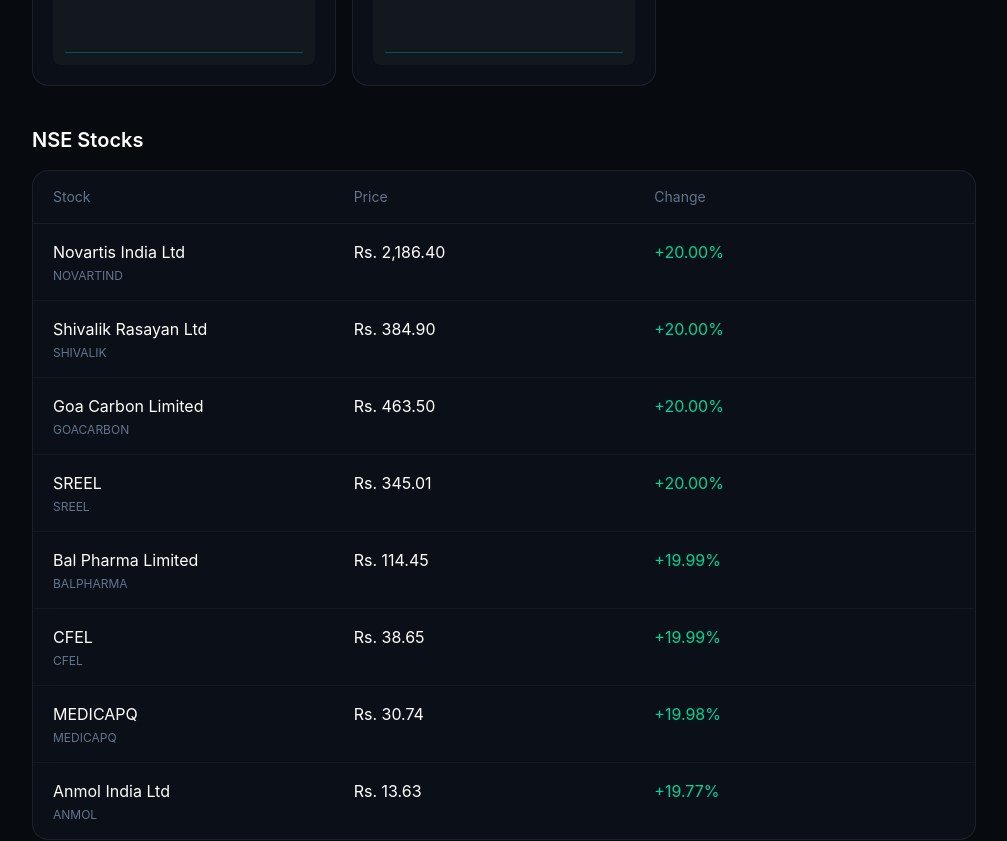
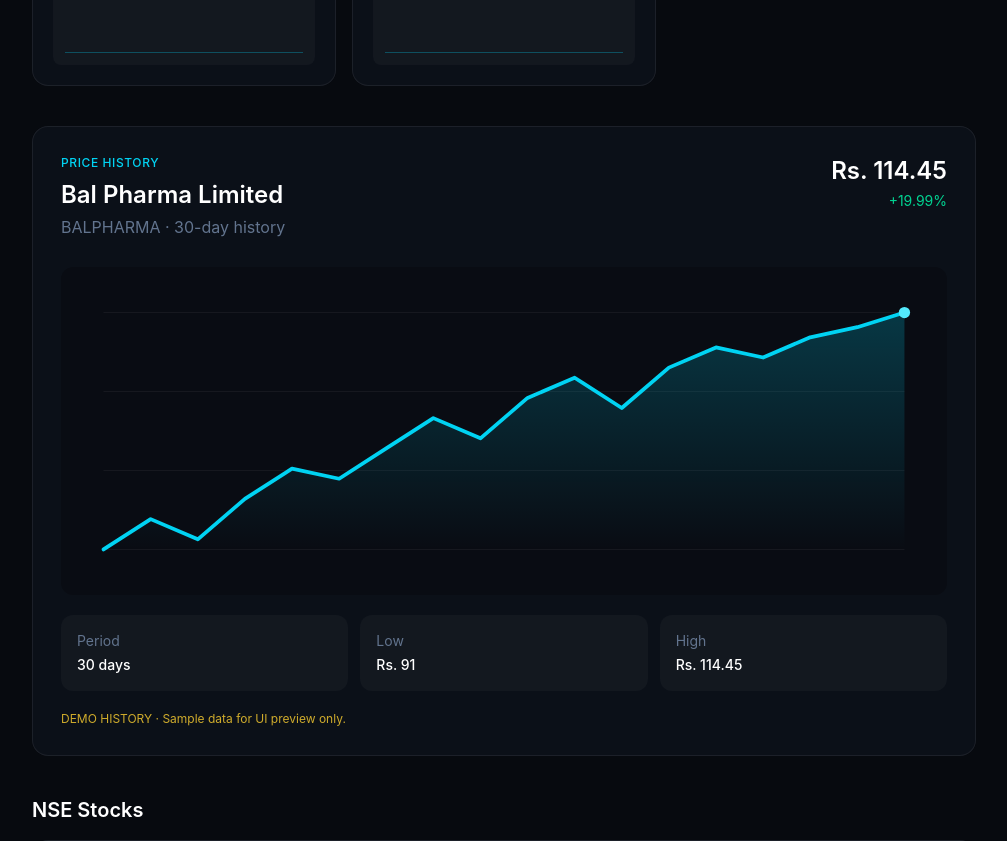
Before and after one commit to intersprit123/CodeX, a Next.js app: page /markets in a window 1280 px wide. Shown: the part 1080-1921 px from the top of the page, without its empty margins (264-1271 px from the left). Built offline with nearby package versions, Linux system fonts and the light colour scheme.

Commit message:
Add demo price history screen

```diff
--- a/app/markets/page.tsx
+++ b/app/markets/page.tsx
@@ -1,4 +1,6 @@
 'use client'
+
+import { useMemo, useState } from 'react'
 
 const quotes = [
   { symbol: 'NOVARTIND', name: 'Novartis India Ltd', price: 2186.40, changePercent: 20, currency: 'INR' },
@@ -11,10 +13,59 @@
   { symbol: 'ANMOL', name: 'Anmol India Ltd', price: 13.63, changePercent: 19.77, currency: 'INR' },
 ]
 
+const history: Record<string, number[]> = {
+  NOVARTIND: [1818, 1840, 1826, 1872, 1894, 1881, 1915, 1950, 1932, 1988, 2014, 2050, 2038, 2075, 2110, 2098, 2142, 2186],
+  SHIVALIK: [321, 326, 319, 331, 337, 334, 341, 348, 344, 352, 359, 354, 362, 369, 365, 374, 380, 384.9],
+  GOACARBON: [392, 401, 398, 407, 415, 411, 423, 431, 426, 438, 445, 441, 449, 456, 452, 459, 461, 463.5],
+  SREEL: [286, 291, 288, 297, 302, 299, 307, 313, 309, 318, 325, 321, 329, 334, 331, 338, 342, 345.01],
+  BALPHARMA: [91, 94, 92, 96, 99, 98, 101, 104, 102, 106, 108, 105, 109, 111, 110, 112, 113, 114.45],
+  CFEL: [30.2, 31, 30.7, 32, 32.8, 32.4, 33.1, 34, 33.6, 34.5, 35.2, 34.9, 35.8, 36.4, 36.1, 37.2, 38, 38.65],
+  MEDICAPQ: [24.1, 24.8, 24.5, 25.2, 25.8, 25.5, 26.2, 27, 26.7, 27.4, 28.1, 27.8, 28.6, 29.2, 29, 29.6, 30.1, 30.74],
+  ANMOL: [10.8, 11.1, 10.9, 11.3, 11.6, 11.5, 11.8, 12.1, 11.9, 12.3, 12.5, 12.4, 12.7, 12.9, 12.8, 13.1, 13.3, 13.63],
+}
+
+function FakeChart({ values }: { values: number[] }) {
+  const width = 900
+  const height = 300
+  const pad = 24
+  const min = Math.min(...values)
+  const max = Math.max(...values)
+  const range = max - min || 1
+  const points = values.map((value, index) => {
+    const x = pad + (index / (values.length - 1)) * (width - pad * 2)
+    const y = height - pad - ((value - min) / range) * (height - pad * 2)
+    return `${x},${y}`
+  }).join(' ')
+
+  return (
+    <svg viewBox={`0 0 ${width} ${height}`} className="w-full h-72" role="img" aria-label="Demo 30-day price history chart">
+      <defs>
+        <linearGradient id="historyFill" x1="0" x2="0" y1="0" y2="1">
+          <stop offset="0%" stopColor="currentColor" stopOpacity="0.22" />
+          <stop offset="100%" stopColor="currentColor" stopOpacity="0" />
+        </linearGradient>
+      </defs>
+      {[0, 1, 2, 3].map((row) => {
+        const y = pad + row * ((height - pad * 2) / 3)
+        return <line key={row} x1={pad} x2={width - pad} y1={y} y2={y} stroke="currentColor" className="text-white/[.06]" />
+      })}
+      <polyline points={`${pad},${height - pad} ${points} ${width - pad},${height - pad}`} fill="url(#historyFill)" className="text-cyan-400" stroke="none" />
+      <polyline points={points} fill="none" stroke="currentColor" strokeWidth="4" strokeLinecap="round" strokeLinejoin="round" className="text-cyan-400" />
+      <circle cx={width - pad} cy={height - pad - ((values[values.length - 1] - min) / range) * (height - pad * 2)} r="6" fill="currentColor" className="text-cyan-300" />
+    </svg>
+  )
+}
+
 export default function Markets() {
+  const [selected, setSelected] = useState(quotes[4].symbol)
+  const selectedQuote = quotes.find((quote) => quote.symbol === selected) ?? quotes[4]
+  const values = history[selectedQuote.symbol]
+  const low = useMemo(() => Math.min(...values), [values])
+  const high = useMemo(() => Math.max(...values), [values])
+
   return (
     <main className="p-6 md:p-10 max-w-7xl mx-auto">
-<a href="/" className="text-sm text-cyan-400">MarketOS</a>
+      <a href="/" className="text-sm text-cyan-400">MarketOS</a>
 
       <div className="flex flex-col md:flex-row md:items-end justify-between mt-8 gap-4">
         <div>
@@ -22,63 +73,82 @@
           <h1 className="text-4xl font-bold mt-2">Indian Markets</h1>
           <p className="text-slate-500 mt-2">Demo NSE market data</p>
         </div>
-
-        <div className="glass px-4 py-2 rounded-xl text-xs text-amber-300">
-<div className="glass px-4 py-2 rounded-xl text-xs text-amber-300">DEMO MODE</div>
-        </div>
+        <div className="glass px-4 py-2 rounded-xl text-xs text-amber-300">DEMO MODE</div>
       </div>
 
       <div className="grid md:grid-cols-2 xl:grid-cols-3 gap-4 mt-8">
         {quotes.map((quote) => (
-          <div className="glass rounded-2xl p-5 hover:bg-white/[.05] transition" key={quote.symbol}>
+          <button
+            type="button"
+            onClick={() => setSelected(quote.symbol)}
+            className={`glass rounded-2xl p-5 text-left hover:bg-white/[.05] transition ${selected === quote.symbol ? 'ring-1 ring-cyan-400/60' : ''}`}
+            key={quote.symbol}
+          >
             <div className="text-sm text-cyan-400">NSE</div>
             <div className="mt-4 text-slate-400">{quote.name}</div>
             <div className="text-sm text-slate-500 mt-1">{quote.symbol}</div>
-            <div className="text-2xl font-semibold mt-3">
-              Rs. {quote.price.toLocaleString('en-IN', {
-                minimumFractionDigits: 2,
-                maximumFractionDigits: 2,
-              })}
-            </div>
+            <div className="text-2xl font-semibold mt-3">Rs. {quote.price.toLocaleString('en-IN', { minimumFractionDigits: 2, maximumFractionDigits: 2 })}</div>
             <div className={`mt-2 ${quote.changePercent >= 0 ? 'text-emerald-400' : 'text-red-400'}`}>
               {quote.changePercent >= 0 ? '+' : ''}{quote.changePercent.toFixed(2)}%
             </div>
             <div className="h-20 mt-5 rounded-lg bg-white/[.03] relative overflow-hidden">
               <div className="absolute bottom-3 left-3 right-3 h-px bg-cyan-400/30" />
             </div>
-          </div>
+          </button>
         ))}
       </div>
+
+      <section className="glass rounded-2xl mt-10 p-5 md:p-7">
+        <div className="flex flex-col md:flex-row md:items-start justify-between gap-4">
+          <div>
+            <div className="text-cyan-400 text-xs font-medium tracking-wider">PRICE HISTORY</div>
+            <h2 className="text-2xl font-semibold mt-2">{selectedQuote.name}</h2>
+            <p className="text-slate-500 mt-1">{selectedQuote.symbol} · 30-day history</p>
+          </div>
+          <div className="text-right">
+            <div className="text-2xl font-semibold">Rs. {selectedQuote.price.toLocaleString('en-IN', { minimumFractionDigits: 2, maximumFractionDigits: 2 })}</div>
+            <div className="text-emerald-400 text-sm mt-1">+{selectedQuote.changePercent.toFixed(2)}%</div>
+          </div>
+        </div>
+
+        <div className="mt-7 rounded-xl bg-black/20 p-3 md:p-5 text-cyan-400 overflow-hidden">
+          <FakeChart values={values} />
+        </div>
+
+        <div className="grid grid-cols-3 gap-3 mt-5 text-sm">
+          <div className="rounded-xl bg-white/[.03] p-4">
+            <div className="text-slate-500">Period</div>
+            <div className="mt-1 font-medium">30 days</div>
+          </div>
+          <div className="rounded-xl bg-white/[.03] p-4">
+            <div className="text-slate-500">Low</div>
+            <div className="mt-1 font-medium">Rs. {low.toLocaleString('en-IN', { maximumFractionDigits: 2 })}</div>
+          </div>
+          <div className="rounded-xl bg-white/[.03] p-4">
+            <div className="text-slate-500">High</div>
+            <div className="mt-1 font-medium">Rs. {high.toLocaleString('en-IN', { maximumFractionDigits: 2 })}</div>
+          </div>
+        </div>
+
+        <div className="mt-5 text-xs text-amber-300/80">DEMO HISTORY · Sample data for UI preview only.</div>
+      </section>
 
       <h2 className="text-xl font-semibold mt-10">NSE Stocks</h2>
 
       <div className="glass rounded-2xl mt-4 overflow-hidden">
         <div className="grid grid-cols-3 px-5 py-4 text-sm text-slate-500 border-b border-white/[.06]">
-          <span>Stock</span>
-          <span>Price</span>
-          <span>Change</span>
+          <span>Stock</span><span>Price</span><span>Change</span>
         </div>
-
         {quotes.map((quote) => (
-          <div key={quote.symbol} className="grid grid-cols-3 px-5 py-4 border-b border-white/[.04] last:border-0">
-            <div>
-              <div>{quote.name}</div>
-              <div className="text-xs text-slate-500 mt-1">{quote.symbol}</div>
-            </div>
-            <div>Rs. {quote.price.toLocaleString('en-IN', {
-              minimumFractionDigits: 2,
-              maximumFractionDigits: 2,
-            })}</div>
-            <div className={quote.changePercent >= 0 ? 'text-emerald-400' : 'text-red-400'}>
-              {quote.changePercent >= 0 ? '+' : ''}{quote.changePercent.toFixed(2)}%
-            </div>
-          </div>
+          <button type="button" onClick={() => setSelected(quote.symbol)} key={quote.symbol} className="w-full grid grid-cols-3 px-5 py-4 text-left border-b border-white/[.04] last:border-0 hover:bg-white/[.03]">
+            <div><div>{quote.name}</div><div className="text-xs text-slate-500 mt-1">{quote.symbol}</div></div>
+            <div>Rs. {quote.price.toLocaleString('en-IN', { minimumFractionDigits: 2, maximumFractionDigits: 2 })}</div>
+            <div className={quote.changePercent >= 0 ? 'text-emerald-400' : 'text-red-400'}>{quote.changePercent >= 0 ? '+' : ''}{quote.changePercent.toFixed(2)}%</div>
+          </button>
         ))}
       </div>
 
-      <div className="mt-10 text-xs text-slate-600">
-        Demo market data. Live backend will be connected later.
-      </div>
+      <div className="mt-10 text-xs text-slate-600">Demo market data. Live backend will be connected later.</div>
     </main>
   )
 }
```
